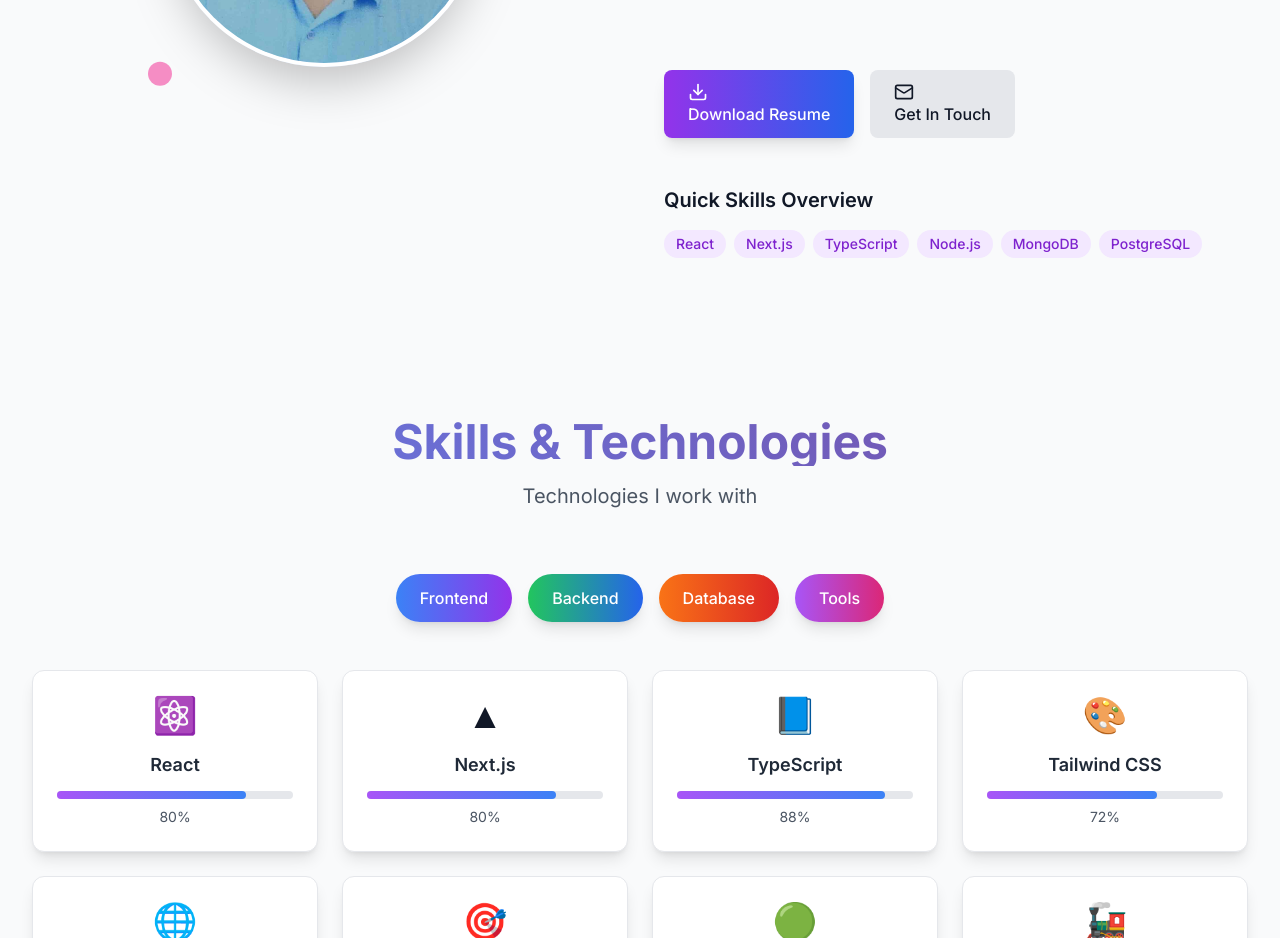
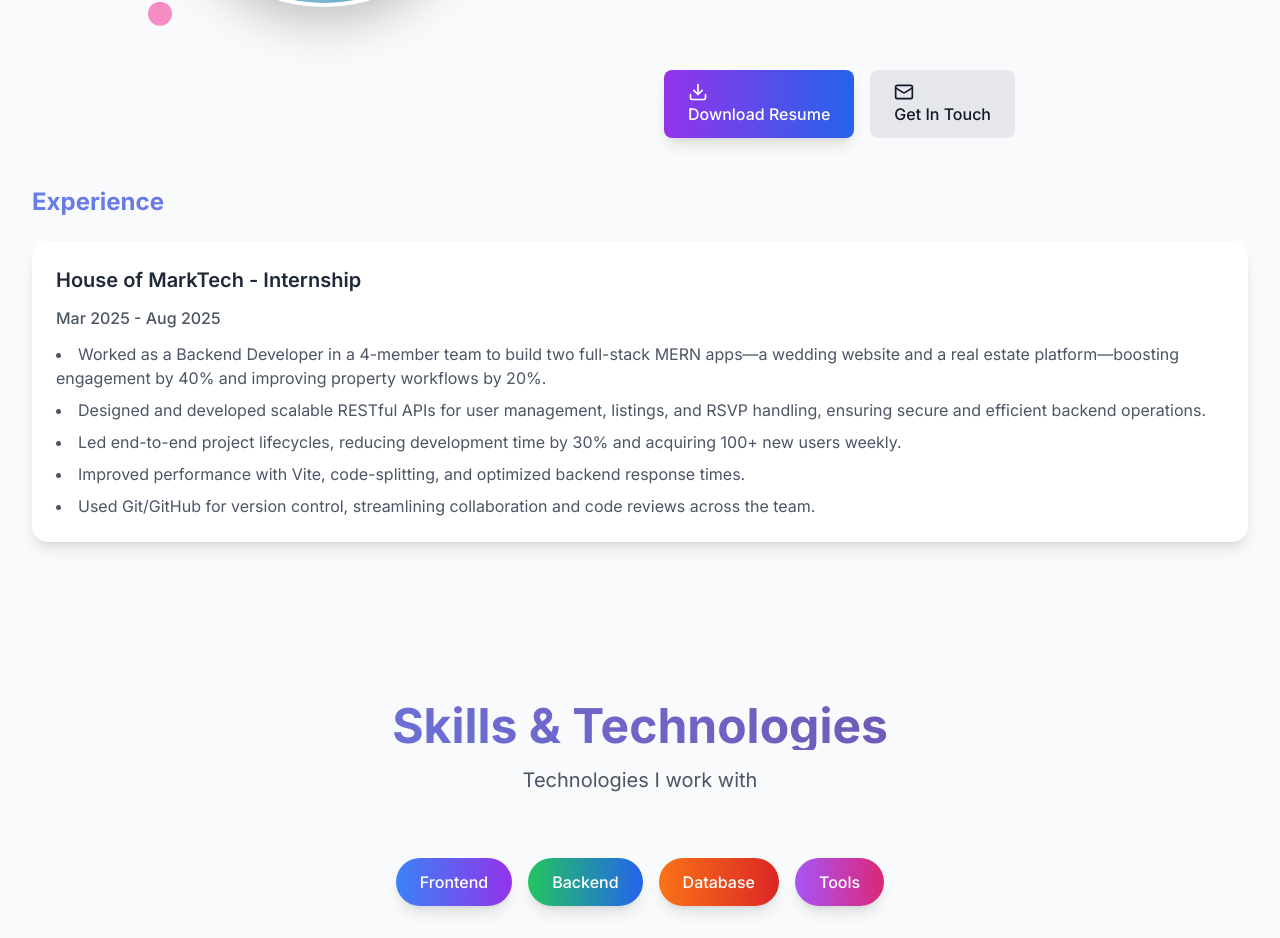
Before and after one commit to Gagan956/Gagan_Portfolio, a Next.js app: page / in a window 1280 px wide. Shown: the part 1480-2418 px from the top of the page. Built offline with nearby package versions, Linux system fonts and the light colour scheme.

Commit message:
add experience file

```diff
--- a/src/components/sections/About.tsx
+++ b/src/components/sections/About.tsx
@@ -1,10 +1,11 @@
-"use client";
+'use client';
 
 import { motion } from "framer-motion";
 import SectionWrapper from "@/components/ui/SectionWrapper";
 import Image from "next/image";
 import Button from "../ui/Button";
 import { Download, Mail } from "lucide-react";
+import Experience from "./Experience"; // Import Experience component
 
 export default function About() {
   const stats = [
@@ -30,14 +31,11 @@ export default function About() {
           className="relative"
         >
           <div className="relative w-80 h-80 mx-auto">
-            {/* Animated background circle */}
             <motion.div
               animate={{ rotate: 360 }}
               transition={{ duration: 20, repeat: Infinity, ease: "linear" }}
               className="absolute inset-0 rounded-full bg-gradient-to-r from-purple-400 to-blue-500 opacity-20"
             />
-
-            {/* Profile image */}
             <div className="relative w-full h-full rounded-full overflow-hidden border-4 border-white dark:border-gray-700 shadow-2xl">
               <Image
                 src={"/photo.jpg"}
@@ -46,8 +44,6 @@ export default function About() {
                 objectFit="cover"
               />
             </div>
-
-            {/* Floating elements */}
             <motion.div
               animate={{ y: [-10, 10, -10] }}
               transition={{ duration: 3, repeat: Infinity }}
@@ -112,15 +108,14 @@ export default function About() {
             ))}
           </div>
 
+          {/* Action Buttons */}
           <motion.div
             initial={{ opacity: 0, y: 20 }}
             whileInView={{ opacity: 1, y: 0 }}
             transition={{ duration: 0.6, delay: 0.9 }}
             className="flex flex-col sm:flex-row gap-4 pt-6"
           >
-            {/* Action Buttons */}
             <div className="flex flex-wrap gap-4 pt-8">
-              {/* Download Resume */}
               <a
                 href="https://drive.google.com/uc?export=download&id=1ZUeIzvTr7B04gTP7Dr6YiB1HzbdMWTSH"
                 target="_blank"
@@ -132,7 +127,6 @@ export default function About() {
                 </Button>
               </a>
 
-              {/* Get in Touch */}
               <a href="mailto:gagansharma9560@gmail.com">
                 <Button variant="secondary" className="group">
                   <Mail className="mr-2 w-5 h-5 group-hover:scale-110 transition-transform" />
@@ -141,35 +135,11 @@ export default function About() {
               </a>
             </div>
           </motion.div>
-
-          {/* Skills Preview */}
-          <div className="pt-6">
-            <h4 className="text-xl font-semibold mb-4">
-              Quick Skills Overview
-            </h4>
-            <div className="flex flex-wrap gap-2">
-              {[
-                "React",
-                "Next.js",
-                "TypeScript",
-                "Node.js",
-                "MongoDB",
-                "PostgreSQL",
-              ].map((skill, index) => (
-                <motion.span
-                  key={skill}
-                  initial={{ opacity: 0, scale: 0.8 }}
-                  whileInView={{ opacity: 1, scale: 1 }}
-                  transition={{ delay: index * 0.1 }}
-                  className="px-3 py-1 bg-purple-100 dark:bg-purple-900 text-purple-700 dark:text-purple-300 rounded-full text-sm font-medium"
-                >
-                  {skill}
-                </motion.span>
-              ))}
-            </div>
-          </div>
         </motion.div>
       </div>
+
+      {/* Add Experience Component Here */}
+      <Experience />
     </SectionWrapper>
   );
 }
--- /dev/null
+++ b/src/components/sections/Experience.tsx
@@ -0,0 +1,61 @@
+'use client';
+
+import { motion } from "framer-motion";
+import Image from "next/image";
+
+export default function Experience() {
+  return (
+    <div className="pt-12">
+      <h4 className="text-2xl font-bold mb-6 gradient-text">Experience</h4>
+
+      <motion.div
+        whileHover={{ scale: 1.03 }}
+        className="bg-white dark:bg-gray-900 p-6 rounded-2xl shadow-lg flex flex-col md:flex-row gap-6 relative overflow-hidden group"
+      >
+        {/* Experience Details */}
+        <div className="flex-1 space-y-3 z-10 relative">
+          <h5 className="text-xl font-semibold text-gray-800 dark:text-gray-100">
+            House of MarkTech - Internship
+          </h5>
+          <p className="text-gray-600 dark:text-gray-300 font-medium">
+            Mar 2025 - Aug 2025
+          </p>
+          <ul className="list-disc list-inside text-gray-600 dark:text-gray-300 space-y-2">
+            <li>
+              Worked as a Backend Developer in a 4-member team to build two full-stack MERN apps—a wedding website and a real estate platform—boosting engagement by 40% and improving property workflows by 20%.
+            </li>
+            <li>
+              Designed and developed scalable RESTful APIs for user management, listings, and RSVP handling, ensuring secure and efficient backend operations.
+            </li>
+            <li>
+              Led end-to-end project lifecycles, reducing development time by 30% and acquiring 100+ new users weekly.
+            </li>
+            <li>
+              Improved performance with Vite, code-splitting, and optimized backend response times.
+            </li>
+            <li>
+              Used Git/GitHub for version control, streamlining collaboration and code reviews across the team.
+            </li>
+          </ul>
+        </div>
+
+        {/* Certificate Image on Hover */}
+        <motion.div
+          initial={{ opacity: 0, y: 20 }}
+          whileHover={{ opacity: 1, y: 0 }}
+          transition={{ duration: 0.5 }}
+          className="absolute top-0 left-0 w-full h-full bg-black bg-opacity-60 flex items-center justify-center z-0 pointer-events-none group-hover:z-20 group-hover:pointer-events-auto"
+        >
+          <div className="relative w-64 h-64">
+            <Image
+              src="/images/certificate.jpg"
+              alt="House of MarkTech Certificate"
+              fill
+              className="rounded-xl shadow-2xl object-contain"
+            />
+          </div>
+        </motion.div>
+      </motion.div>
+    </div>
+  );
+}
```
Also changed, not shown: public/images/certificate.jpg (added).
